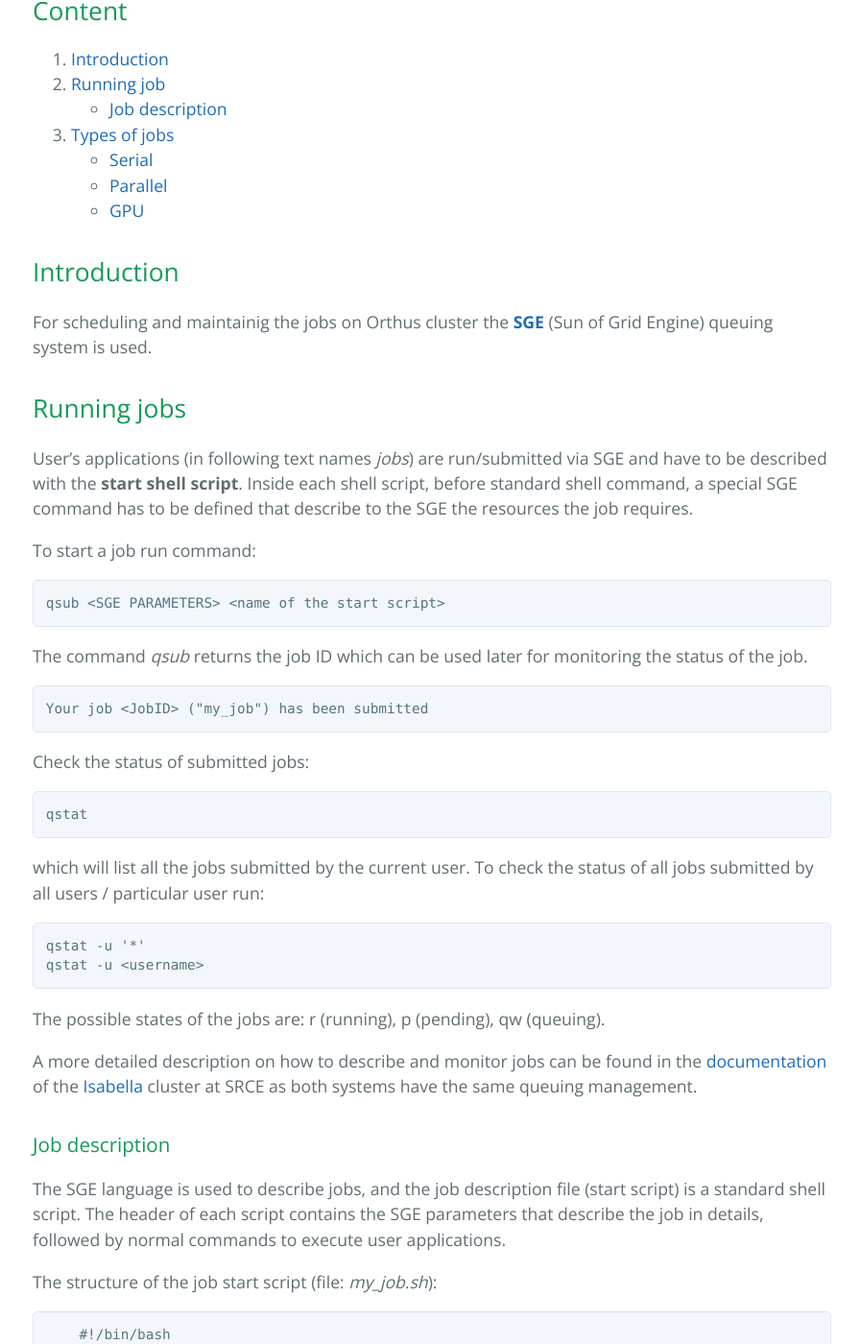
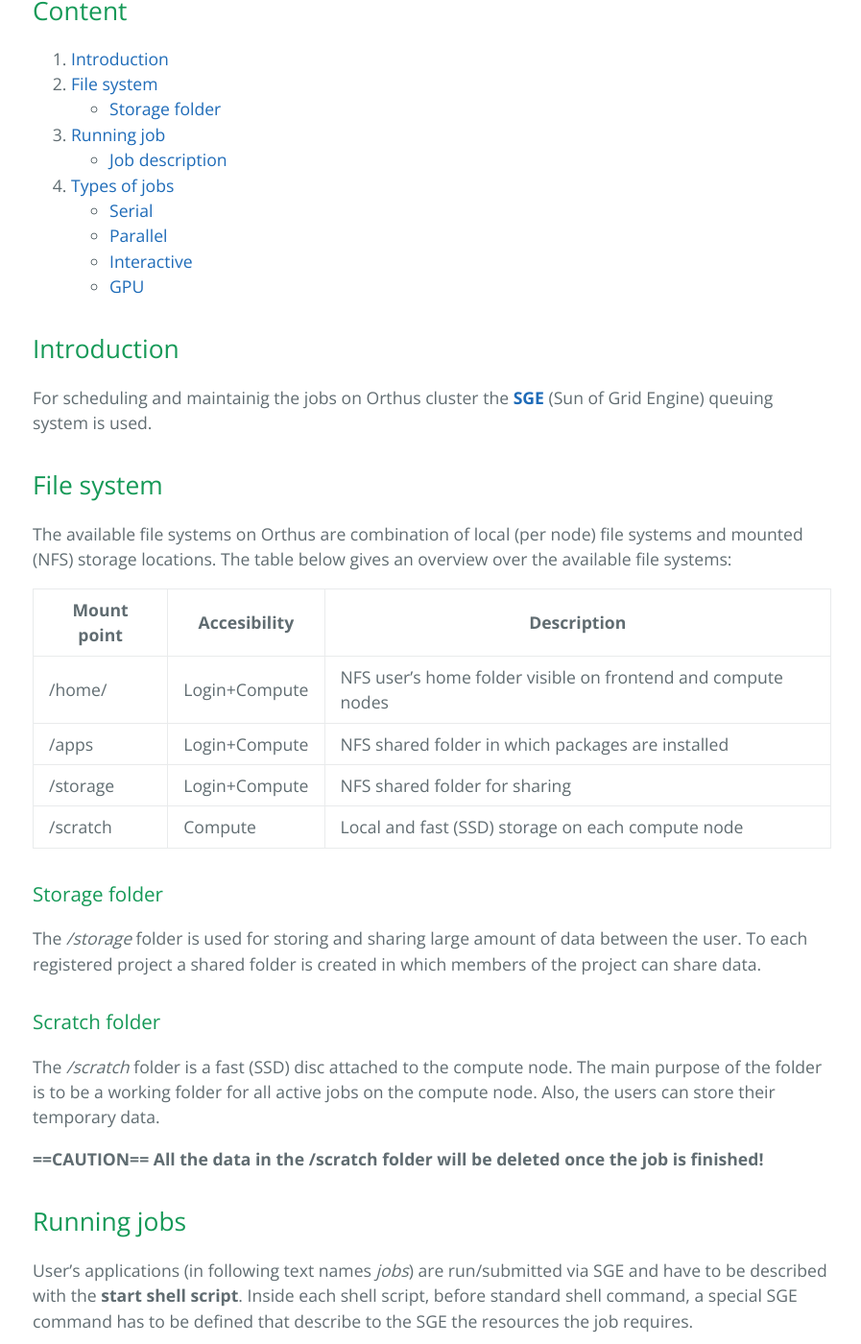
Before and after one commit to HybridScale/orthus, a Jekyll site: the page built from running.md, in a window 1280 px wide and 1400 px high, scrolled down 376 px. Shown: the whole window at 96% size, without its empty margins (190-1087 px from the left). Built offline with Jekyll 4.4.1, drawn with Linux system fonts in a browser that asks for light colours.

Commit message:
Added file system structure

```diff
--- a/running.md
+++ b/running.md
@@ -7,16 +7,39 @@ filename: running
 ## Content
 
 1. [Introduction](#introduction)
+2. [File system](#file-system)
+    - [Storage folder](#storage-folder)
 2. [Running job](#running-jobs)
     - [Job description](#job-description)
 3. [Types of jobs](#types-of-jobs)
     - [Serial](#serial-jobs)
     - [Parallel](#parallel-jobs)
+    - [Interactive](#interactive-jobs)
     - [GPU](#gpu-jobs)
 
 ## Introduction
 
 For scheduling and maintainig the jobs on Orthus cluster the **[SGE](http://star.mit.edu/cluster/docs/0.93.3/guides/sge.html)** (Sun of Grid Engine) queuing system is used.
+
+## File system
+
+The available file systems on Orthus are combination of local (per node) file systems and mounted (NFS) storage locations.
+The table below gives an overview over the available file systems:
+
+| Mount point | Accesibility | Description |
+|-------------|--------------|-------------|
+| /home/<username> | Login+Compute | NFS user's home folder visible on frontend and compute nodes |
+| /apps | Login+Compute | NFS shared folder in which packages are installed |
+| /storage | Login+Compute | NFS shared folder for sharing
+| /scratch | Compute | Local and fast (SSD) storage on each compute node |
+
+### Storage folder
+The _/storage_ folder is used for storing and sharing large amount of data between the user. To each registered project a shared  folder is created in which members of the project can share data.
+
+### Scratch folder
+The _/scratch_ folder is a fast (SSD) disc attached to the compute node. The main purpose of the folder is to be a working folder for all active jobs on the compute node. Also, the users can store their temporary data.
+
+**==CAUTION== All the data in the /scratch folder will be deleted once the job is finished!**
 
 ## Running jobs
 
```
